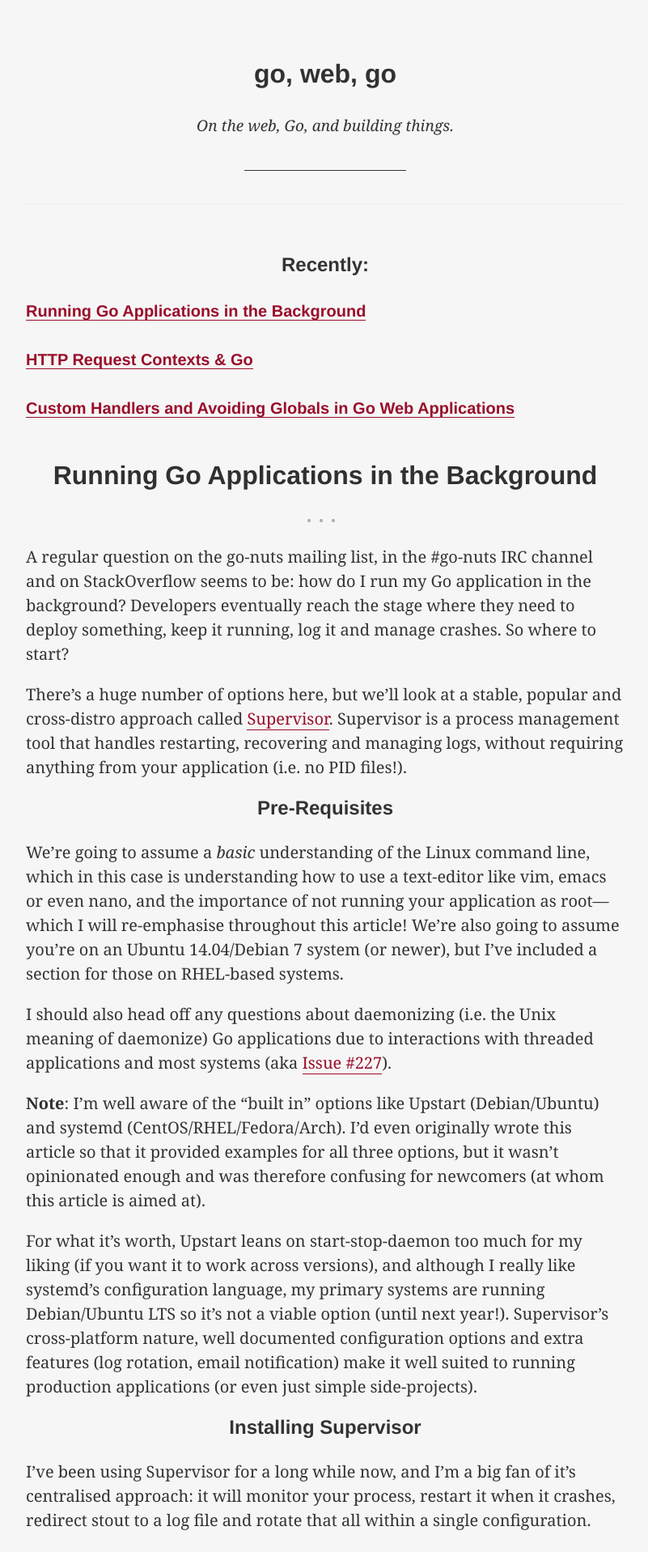
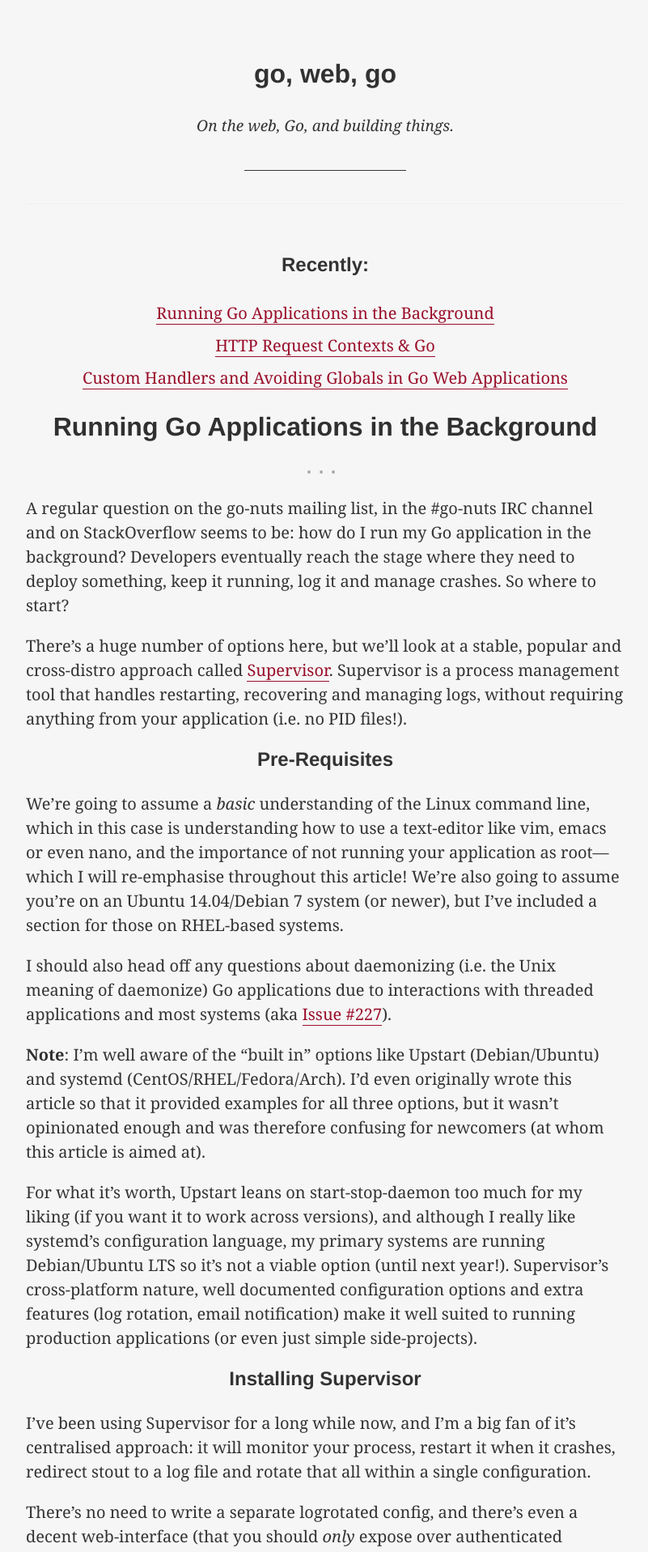
Before and after one commit to elithrar/elithrar.github.io, a Jekyll site: the page built from index.html, in a window 1280 px wide. Shown: the top 1917 px of the page at 81% size, without its empty margins (238-1039 px from the left). Built offline with Jekyll 4.4.1, drawn with Linux system fonts in a browser that asks for light colours; Markdown is read by kramdown in place of the engine named in the settings; the list of posts is cut into pages by our own code.

Commit message:
Shrunk recent posts; centered post titles.

```diff
--- a/index.html
+++ b/index.html
@@ -3,14 +3,12 @@ layout: default
 ---
 <div class="related">
   <h2>Recently:</h2>
-  <ul class="related-posts">
+  <ul class="related-posts center">
     {% for post in site.posts limit:3 %}
-      <li>
-        <h3>
+      <li class="small">
           <a href="{{ site.baseurl }}{{ post.url }}">
             {{ post.title }}
           </a>
-        </h3>
       </li>
     {% endfor %}
   </ul>
```
